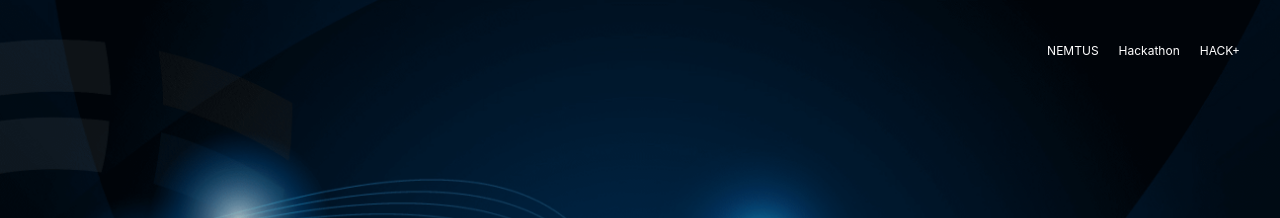
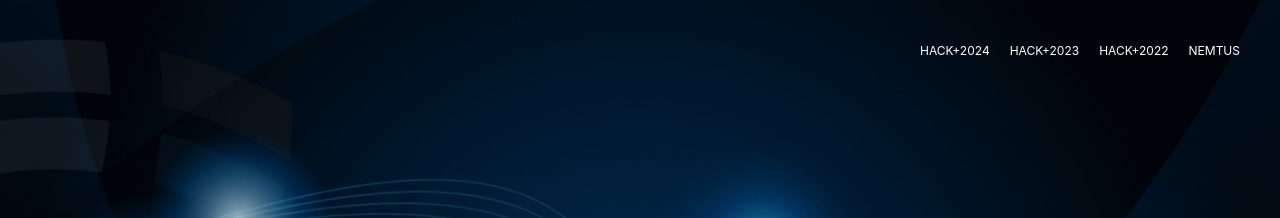
Before and after one commit to nemtus/hackathon-lp, a website: page public/index.html in a window 1280 px wide. Shown: the top 218 px of the page. Drawn offline with nearby package versions, Linux system fonts and the light colour scheme.

Commit message:
fix: header and drawer link

```diff
--- a/public/index.html
+++ b/public/index.html
@@ -23,9 +23,10 @@
 		<div class="header-content-area">
 			<div class="header-content-area-inner">
 				<ul class="header-list">
-					<li><a href="/">NEMTUS</a></li>
-					<li><a href="/">Hackathon</a></li>
-					<li><a href="/">HACK+</a></li>
+					<li><a href="https://hackathon-2024.nemtus.com/">HACK+2024</a></li>
+					<li><a href="https://hackathon-2023.nemtus.com/">HACK+2023</a></li>
+					<li><a href="https://hackathon-2022.nemtus.com/">HACK+2022</a></li>
+					<li><a href="https://nemtus.com/">NEMTUS</a></li>
 				</ul>
 
 				<div class="header-logo">
@@ -48,9 +49,10 @@
 
 		<div class="drawer-content">
 			<ul class="drawer-content-items">
-				<li class="drawer-content-item"><a href="/">NEMTUS</a></li>
-				<li class="drawer-content-item"><a href="/">Hackathon</a></li>
-				<li class="drawer-content-item"><a href="/">HACK+</a></li>
+				<li><a href="https://hackathon-2024.nemtus.com/">HACK+2024</a></li>
+				<li><a href="https://hackathon-2023.nemtus.com/">HACK+2023</a></li>
+				<li><a href="https://hackathon-2022.nemtus.com/">HACK+2022</a></li>
+				<li><a href="https://nemtus.com/">NEMTUS</a></li>
 			</ul>
 		</div>
 
```
